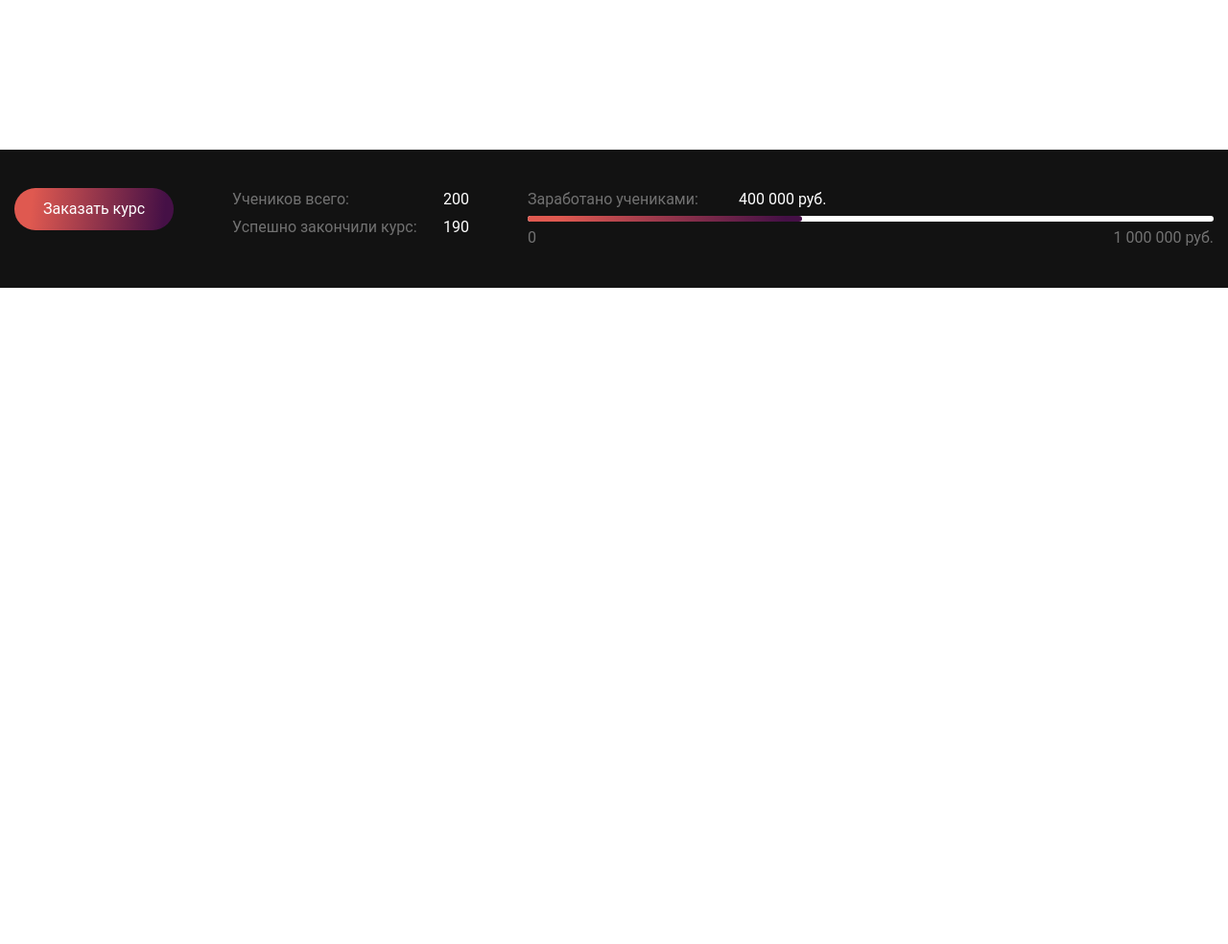
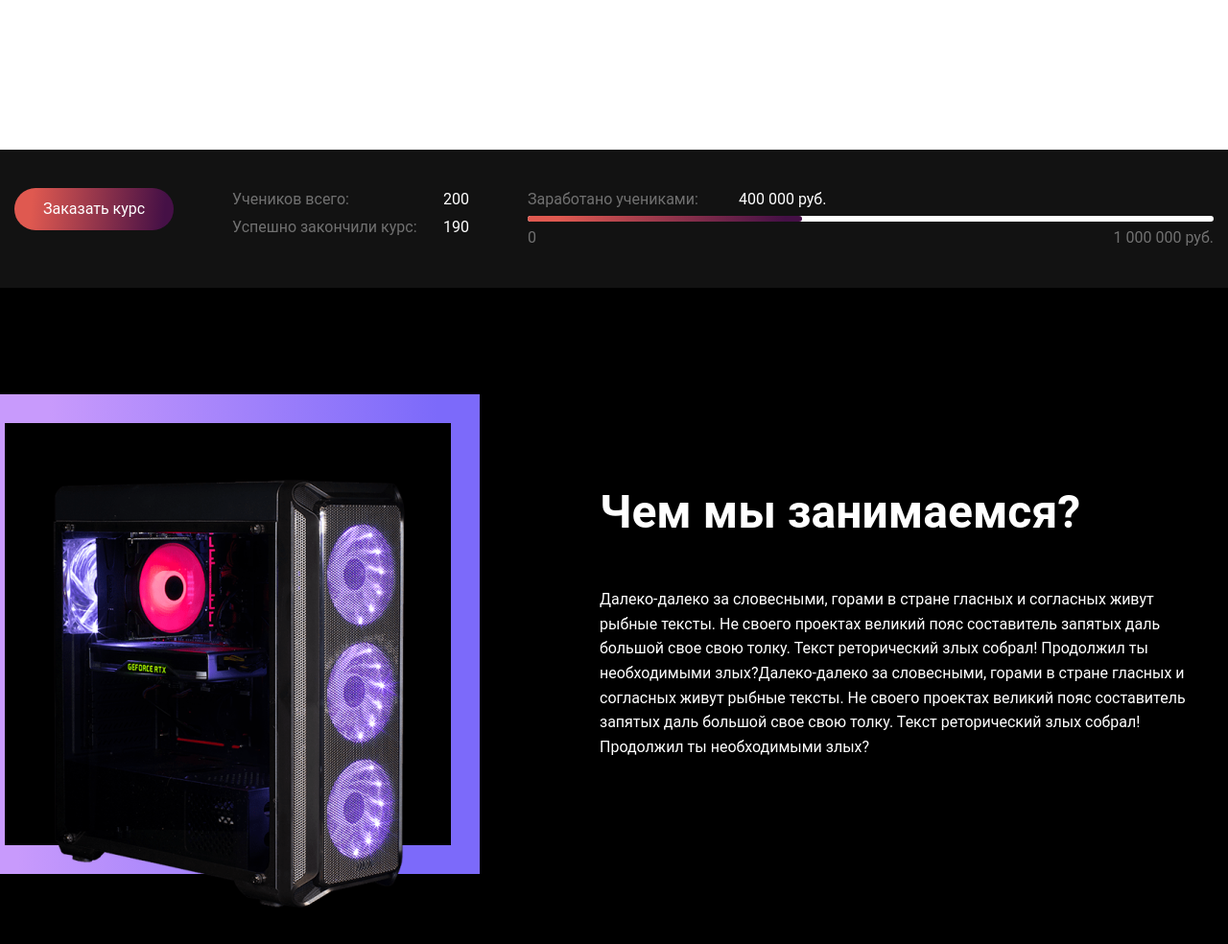
Before and after one commit to Royal-Aver/computer-assembly-courses, a website: page app/index.html in a window 1280 px wide. Shown: the part 644-1628 px from the top of the page at 96% size. Before the commit the page ends 944 px from the top, so only its background shows below. Drawn offline with nearby package versions, Linux system fonts and the light colour scheme; files that its build step writes are made by us from their sources; files whose address does not match are found by name.

Commit message:
added section activity

```diff
--- a/app/index.html
+++ b/app/index.html
@@ -152,6 +152,32 @@
 					</div>
 				</div>
 		</section>
+
+		<section class="activity">
+			<div class="container">
+				<div class="activity__inner">
+					<div class="activity__img-inner">
+						<img class="activity__img" src="images/activity/activity-img.png" alt="">
+					</div>
+
+					<div class="activity__content">
+						<h2 class="activity__title title">
+							Чем мы занимаемся?
+						</h2>
+						<div class="activity__text">
+							<p>
+								Далеко-далеко за словесными, горами в стране гласных и согласных живут рыбные тексты. Не своего проектах
+								великий пояс составитель запятых даль большой свое свою толку. Текст реторический злых собрал! Продолжил
+								ты необходимыми злых?Далеко-далеко за словесными, горами в стране гласных и согласных живут рыбные
+								тексты. Не своего проектах великий пояс
+								составитель запятых даль большой свое свою толку. Текст реторический злых собрал! Продолжил ты
+								необходимыми злых?
+							</p>
+						</div>
+					</div>
+				</div>
+			</div>
+		</section>
 	</main>
 
 	<script src="js/main.min.js"></script>
--- a/app/scss/_global.scss
+++ b/app/scss/_global.scss
@@ -10,6 +10,12 @@ body {
 	max-width: 1326px;
 	padding: 0 15px;
 	margin: 0 auto;
+}
+
+.title {
+	font-weight: 700;
+	font-size: 48px;
+	line-height: 140%;
 }
 
 .btn {
--- /dev/null
+++ b/app/scss/index/_activity.scss
@@ -0,0 +1,45 @@
+.activity {
+	padding: 200px 0;
+	background-color: #000;
+
+	&__inner {
+		display: flex;
+		justify-content: space-between;
+	}
+
+	&__img-inner {
+		position: relative;
+		flex: 0 0 446px;
+		margin-right: 140px;
+		height: 446px;
+		object-fit: contain;
+
+		&::before {
+			content: "";
+			position: absolute;
+			z-index: 1;
+			left: -40px;
+			bottom: 35px;
+			width: 525px;
+			height: 500px;
+			border: 30px solid transparent;
+			border-image: linear-gradient(94.26deg, #c89afc 9.51%, #7c6afa 90.23%);
+			border-image-slice: 1;
+		}
+	}
+
+	&__img {
+		position: relative;
+		z-index: 2;
+		width: 100%;
+	}
+
+	&__content {
+		flex: 0 1 640px;
+		width: 100%;
+	}
+
+	&__title {
+		margin-bottom: 45px;
+	}
+}
--- a/app/scss/style.scss
+++ b/app/scss/style.scss
@@ -7,3 +7,4 @@
 
 @import "index/header";
 @import "index/top";
+@import "index/activity";
```
Also changed, not shown: app/images/activity/activity-img.png (added).
